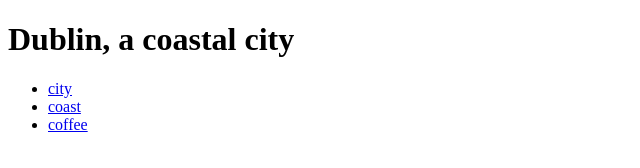
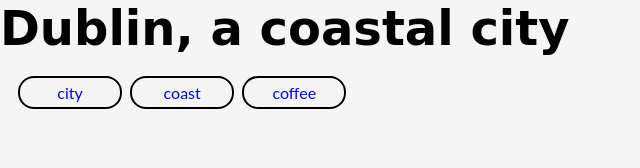
Before and after one commit to antoniobruchidev/code-institute-template, a plain HTML site: page index.html in a window 1280 px wide. Shown: the whole page, without its empty margins (0-640 px from the left). Drawn offline with nearby package versions, Linux system fonts and the light colour scheme; a web font is replaced by a local one.

Commit message:
maint:styles -> style and open coderscoffehouse in a new tab

```diff
--- a/index.html
+++ b/index.html
@@ -5,19 +5,20 @@
     <meta http-equiv="X-UA-Compatible" content="IE=edge" />
     <meta name="viewport" content="width=device-width, initial-scale=1.0" />
     <title>Dublin</title>
+    <link rel="stylesheet" href="assets/css/style.css">
   </head>
   <body>
-    <h1>Dublin, a coastal city</h1>
-    <nav>
-      <ul>
-        <li>
-          <a href="index.html">city</a>
+    <h1 class="dublin">Dublin, a coastal city</h1>
+    <nav class="dublin">
+      <ul class="dublin">
+        <li class="dublin">
+          <a href="index.html" class="dublin">city</a>
+        </li class="dublin">
+        <li class="dublin">
+          <a href="coast.html" class="dublin">coast</a>
         </li>
-        <li>
-          <a href="coast.html">coast</a>
-        </li>
-        <li>
-          <a href="codercoffeehouse.html">coffee</a>
+        <li class="dublin">
+          <a href="coderscoffeehouse.html" class="dublin" target="_blank">coffee</a>
         </li>
       </ul>
     </nav>
```
Also changed, not shown: coderscoffeehouse.html (+1 -1 lines), form.html (+4 -4 lines).
